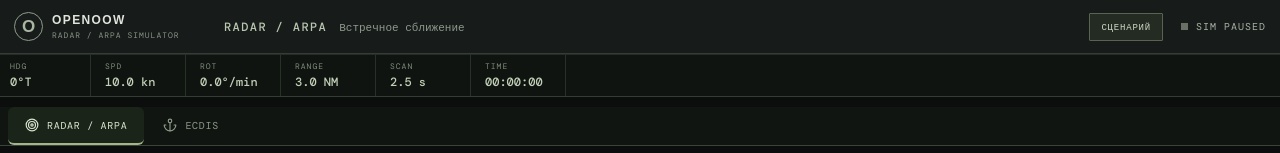
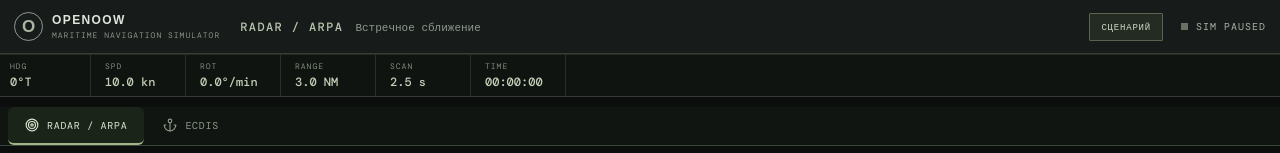
Before and after one commit to quvok/OpenOOW, a React (Vite) app: page / in a window 1280 px wide. Shown: the top 153 px of the page. Built offline with nearby package versions, Linux system fonts and the light colour scheme.

Commit message:
Use shared navigation simulator branding

```diff
--- a/src/ui/App.tsx
+++ b/src/ui/App.tsx
@@ -361,7 +361,7 @@ export default function App() {
 
     <section className="workspace">
       <header className="topbar transas-topbar">
-        <div className="equipment-brand"><span className="equipment-mark">O</span><div><b>OPENOOW</b><small>RADAR / ARPA SIMULATOR</small></div></div>
+        <div className="equipment-brand"><span className="equipment-mark">O</span><div><b>OPENOOW</b><small>MARITIME NAVIGATION SIMULATOR</small></div></div>
         <div className="equipment-title"><strong>{activeTab === "radar" ? "RADAR / ARPA" : "ECDIS"}</strong><span>{activeTab === "radar" ? activeScenario.title : "ЭЛЕКТРОННАЯ КАРТА И ПЛАНИРОВАНИЕ МАРШРУТА"}</span></div>
         <div className="header-actions">{activeTab === "radar" && <button type="button" className="header-key" onClick={() => setScenarioDialogOpen(true)}>СЦЕНАРИЙ</button>}<div className={running ? "status live" : "status"}><i/>{running ? "SIM RUNNING" : "SIM PAUSED"}</div></div>
       </header>
```
